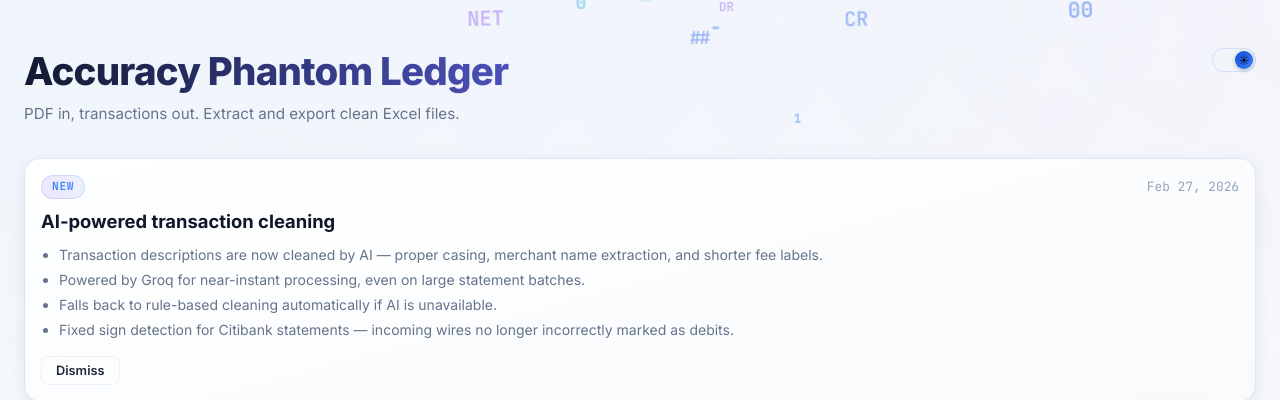
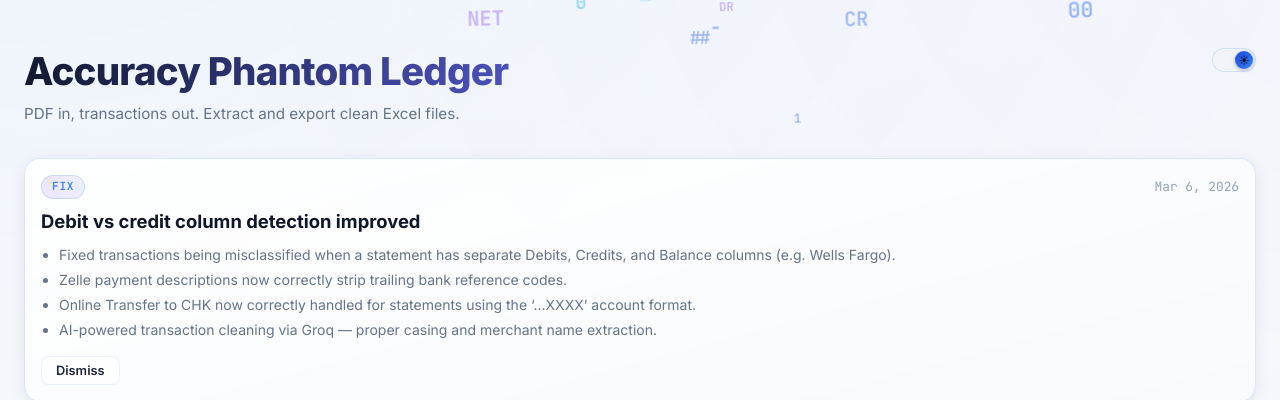
Before and after one commit to mrosadevs/Phantom-Ledger, a React (Vite) app in the folder client/: page / in a window 1280 px wide. Shown: the top 400 px of the page. Built offline with nearby package versions, Linux system fonts and the light colour scheme; no server answers.

Commit message:
Update changelog card for debit/credit column fix

```diff
--- a/client/src/App.jsx
+++ b/client/src/App.jsx
@@ -15,15 +15,15 @@ const UPDATE_STORAGE_KEY = "phantom-ledger-last-update-id";
 const THEME_STORAGE_KEY = "phantom-ledger-theme";
 
 const UPDATE_CARD = {
-  id: "2026-02-27-groq-ai-cleaning",
-  label: "New",
-  date: "Feb 27, 2026",
-  title: "AI-powered transaction cleaning",
+  id: "2026-03-06-debit-credit-column-fix",
+  label: "Fix",
+  date: "Mar 6, 2026",
+  title: "Debit vs credit column detection improved",
   items: [
-    "Transaction descriptions are now cleaned by AI \u2014 proper casing, merchant name extraction, and shorter fee labels.",
-    "Powered by Groq for near-instant processing, even on large statement batches.",
-    "Falls back to rule-based cleaning automatically if AI is unavailable.",
-    "Fixed sign detection for Citibank statements \u2014 incoming wires no longer incorrectly marked as debits.",
+    "Fixed transactions being misclassified when a statement has separate Debits, Credits, and Balance columns (e.g. Wells Fargo).",
+    "Zelle payment descriptions now correctly strip trailing bank reference codes.",
+    "Online Transfer to CHK now correctly handled for statements using the \u2018...XXXX\u2019 account format.",
+    "AI-powered transaction cleaning via Groq \u2014 proper casing and merchant name extraction.",
   ],
 };
 
```
